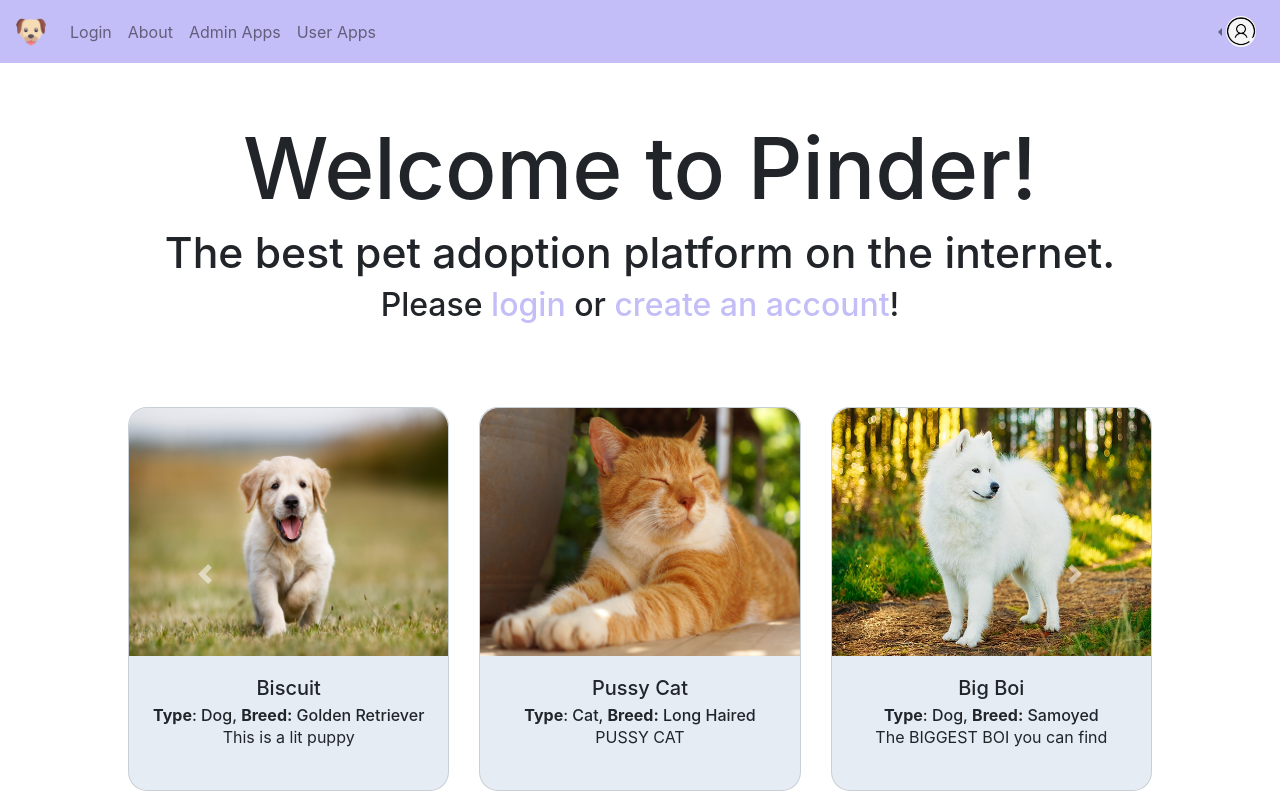
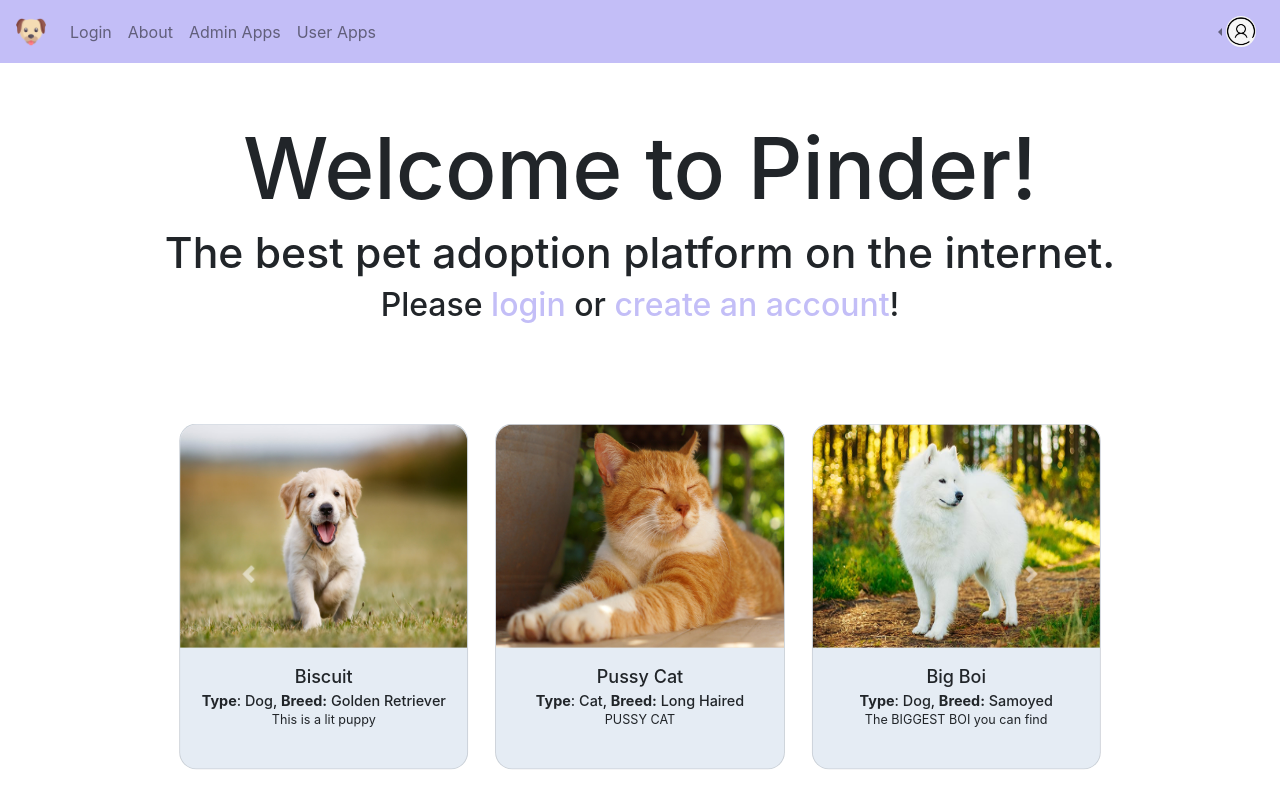
Before and after one commit to jchua24/pinder, a React (Create React App) app in the folder pet-adoption/: page / in a window 1280 px wide. Built offline with nearby package versions, Linux system fonts and the light colour scheme.

Commit message:
last commit

```diff
--- a/pet-adoption/src/components/Intro/Intro.js
+++ b/pet-adoption/src/components/Intro/Intro.js
@@ -30,7 +30,7 @@ class Intro extends React.Component {
           </h3>
         </div>
         <br></br>
-        <Carousel indicators={false} className="introCarousel">
+        <Carousel indicators={false} className="introCarousel small">
           <Carousel.Item interval={2000}>
             <CardDeck>
               <Pet
```
